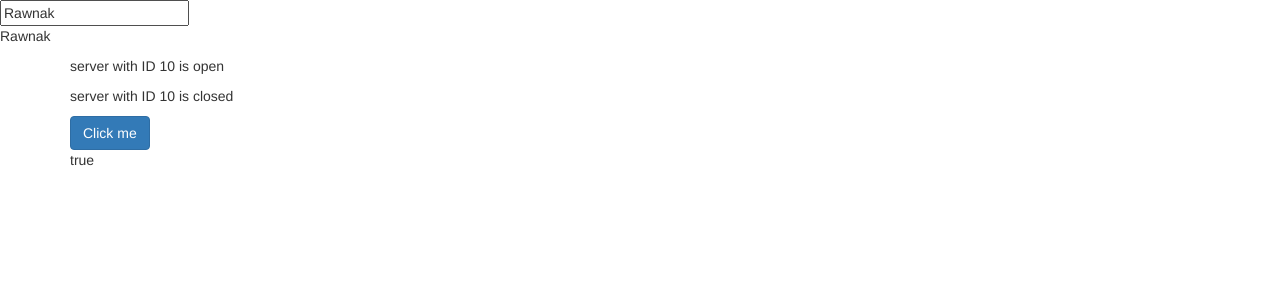
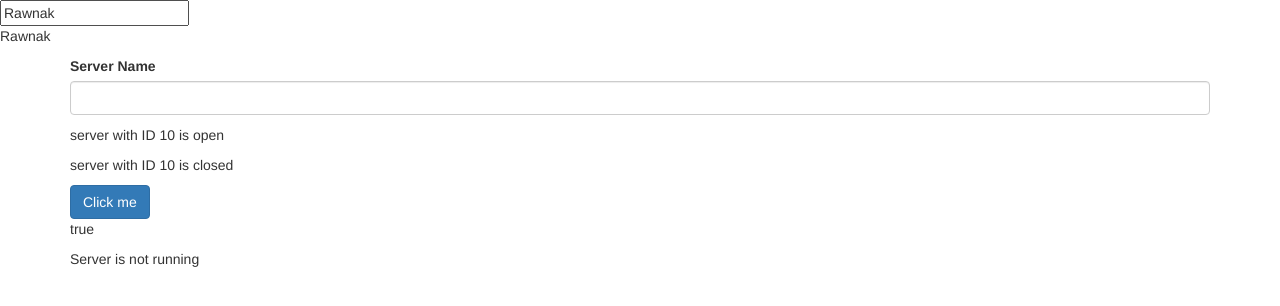
Before and after one commit to rawnakchourasia/Learn-Angular, an Angular app: page / in a window 1280 px wide. Shown: the top 306 px of the page. Built offline with nearby package versions, Linux system fonts and the light colour scheme.

Commit message:
Pass and use data with event Binding

```diff
--- a/src/app/servers/servers.component.html
+++ b/src/app/servers/servers.component.html
@@ -1,10 +1,14 @@
 <div class="container">
     <div class="col-md-12">
         <div class="row">
+            <label for="serverName">Server Name</label>
+            <input type="text" class="form-control" (input)="onUpdateServerName($event)" id="serverName">
+            <p>{{ typedServerName }}</p>
             <p>{{ 'server' }} with ID {{ serverId }} is {{ serverStatus }}</p>
             <p>{{ 'server' }} with ID {{ serverId }} is {{ getServerStatus() }}</p>
-            <button class="btn btn-primary" [disabled]="!serverRunning">Click me</button>
+            <button class="btn btn-primary" [disabled]="!serverRunning" (click)='checkServerStatus()'>Click me</button>
             <p [innerText]="serverRunning"></p>
+            <p>{{ statusOfTheServer }}</p>
         </div>
     </div>
 
--- a/src/app/servers/servers.component.ts
+++ b/src/app/servers/servers.component.ts
@@ -9,6 +9,8 @@ export class ServersComponent implements OnInit {
 
   serverId = 10;
   serverStatus = 'open';
+  statusOfTheServer = 'Server is not running';
+  typedServerName = '';
 
   getServerStatus(){
     return 'closed';
@@ -23,6 +25,15 @@ export class ServersComponent implements OnInit {
    }
 
   ngOnInit(): void {
+
+
   }
+  checkServerStatus(){
+    this.statusOfTheServer='Server has started to run';
+  };
 
+  onUpdateServerName(event){
+    // console.log(event);
+    this.typedServerName = event.target.value;
+  }
 }
```
